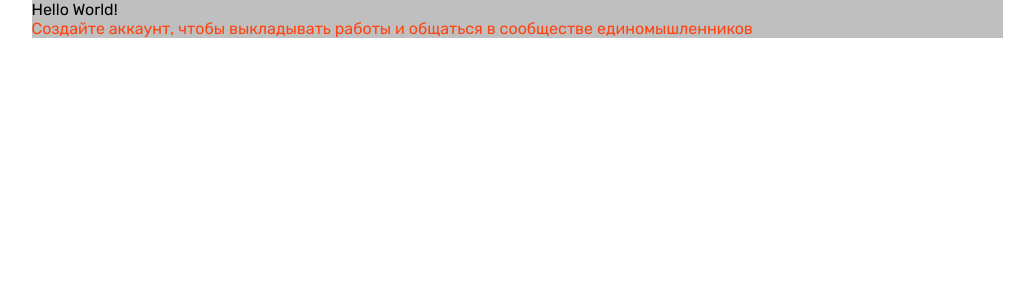
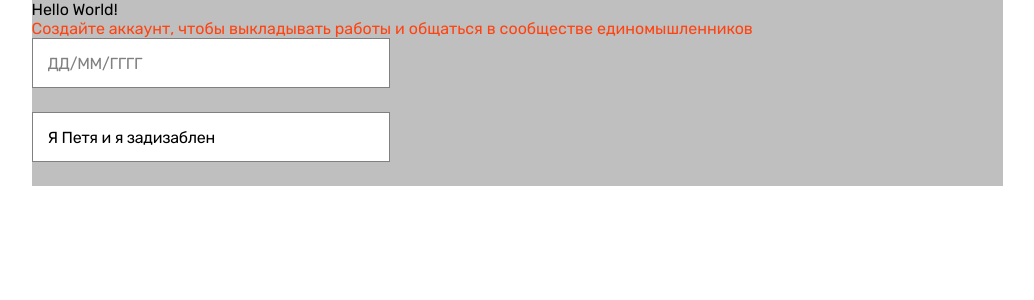
Before and after one commit to AntonKarpukhin/cardo-plus, a React (Vite) app: page / in a window 1280 px wide. Shown: the top 300 px of the page, without its empty margins (123-1157 px from the left). Built offline with nearby package versions, Linux system fonts and the light colour scheme.

Commit message:
feat: input

```diff
--- a/src/components/app/app.tsx
+++ b/src/components/app/app.tsx
@@ -1,11 +1,34 @@
+import React, { useState } from 'react';
+import {
+    required, validateValue,
+    birthdateValidator,
+} from '../../utils/validators';
 import styles from './app.module.css';
-import { Paragraph } from '../index';
+import { Paragraph, Input } from '../index';
 
-const App = () => (
-    <div className={styles.app}>
-        Hello World!
-        <Paragraph color="red" text="Создайте аккаунт, чтобы выкладывать работы и общаться в сообществе единомышленников" />
-    </div>
-);
+const App = () => {
+    const [name, setName] = useState<string>('');
+    const [nameError, setNameError] = useState<string | null>(null);
+
+    const handleNameChange = (event: React.ChangeEvent<HTMLInputElement>) => {
+        const newValue = event.target.value;
+        setName(newValue);
+        if (newValue === '') {
+            setNameError(null);
+        } else {
+            const error = validateValue(newValue, [required(), birthdateValidator]);
+            setNameError(error);
+        }
+    };
+
+    return (
+        <div className={styles.app}>
+            Hello World!
+            <Paragraph color="red" text="Создайте аккаунт, чтобы выкладывать работы и общаться в сообществе единомышленников" />
+            <Input type="text" placeholder="ДД/ММ/ГГГГ" value={name} error={!!nameError} errorText={nameError || ''} onChange={handleNameChange} />
+            <Input type="text" placeholder="Я плейсхолдер" value="Я Петя и я задизаблен" disabled />
+        </div>
+    );
+};
 
 export default App;
--- a/src/components/index.ts
+++ b/src/components/index.ts
@@ -1,4 +1,5 @@
 import App from './app/app';
 import Paragraph from './paragraph/paragraph';
+import Input from './input/input';
 
-export { App, Paragraph };
+export { App, Paragraph, Input };
--- /dev/null
+++ b/src/components/input/input.module.css
@@ -0,0 +1,62 @@
+.container {
+  display: flex;
+  flex-direction: column;
+  row-gap: 4px;
+  padding: 0;
+  margin: 0;
+  height: 74px;
+  box-sizing: border-box;
+}
+
+.input {
+  width: 358px;
+  padding: 15px;
+  border: 1px solid #808080;
+  font-family: 'Rubik', sans-serif;
+  font-size: 16px;
+  font-style: normal;
+  font-weight: 400;
+  line-height: 20px;
+  letter-spacing: -0.24px;
+  height: 50px;
+  box-sizing: border-box;
+}
+
+.input::placeholder {
+  color: #808080;
+  font-family: 'Rubik', sans-serif;
+  font-size: 16px;
+  font-style: normal;
+  font-weight: 400;
+  line-height: 20px;
+  letter-spacing: -0.24px;
+}
+
+.input:disabled {
+  background: white;
+  font-family: 'Rubik', sans-serif;
+  font-size: 16px;
+  font-style: normal;
+  font-weight: 400;
+  line-height: 20px;
+  letter-spacing: -0.24px;
+  color: black;
+}
+
+
+@media screen and (width < 390px) {
+  .input {
+    width: 100%;
+  }
+}
+
+.error {
+  color: #FF4310;
+  font-family: 'Rubik', sans-serif;
+  font-size: 13px;
+  font-style: normal;
+  font-weight: 400;
+  line-height: 20px;
+  /* 153.846% */
+  letter-spacing: -0.24px;
+}
--- /dev/null
+++ b/src/components/input/input.tsx
@@ -0,0 +1,28 @@
+import { FC } from 'react';
+import cn from 'classnames';
+import { InputProps } from './input.props';
+import styles from './input.module.css';
+
+const Input: FC<InputProps> = ({
+    type,
+    placeholder,
+    disabled,
+    value,
+    error = false,
+    errorText = '',
+    onChange,
+}) => (
+    <div className={cn(styles.container)}>
+        <input
+            className={cn(styles.input)}
+            type={type}
+            placeholder={placeholder}
+            disabled={disabled}
+            value={value}
+            onChange={onChange}
+        />
+        {error && <span className={cn(styles.error)}>{errorText}</span>}
+    </div>
+);
+
+export default Input;
--- /dev/null
+++ b/src/utils/validator-types.ts
@@ -0,0 +1,3 @@
+export type ValidationResult = string | null;
+export type Validator<T> = (params?: T) => ValidationResult;
+export type GetValidator<Options, Params> = (options?: Options) => Validator<Params>;
--- /dev/null
+++ b/src/utils/validators.ts
@@ -0,0 +1,80 @@
+import { ValidationResult, Validator, GetValidator } from './validator-types';
+
+export const validateValue = <T>(
+    value: T,
+    validators: Validator<T>[],
+): ValidationResult => {
+    let validationResult: ValidationResult = null;
+    let i = 0;
+
+    while (validationResult === null && i < validators.length) {
+        const res = validators[i](value);
+        if (res) {
+            validationResult = res;
+        }
+        i++;
+    }
+
+    return validationResult;
+};
+
+export const required: GetValidator<string, string> = (
+    message = 'Обязательное поле',
+) => (value) => (value ? null : message);
+
+function createValidator<T>(
+    regex: RegExp,
+    errorMessage: string,
+): Validator<T> {
+    return (value: T) => (regex.test(value.toString()) ? null : errorMessage);
+}
+
+export const emailValidator: Validator<string> = createValidator(
+    /^[a-zA-Z0-9._%+-]+@[a-zA-Z0-9.-]+\.[a-zA-Z]{2,}$/,
+    'Пожалуйста, введите действительный email',
+);
+
+export const phoneValidator: Validator<string> = createValidator(
+    /^\+\d{10}$/,
+    'Неверный формат номера телефона',
+);
+
+export const passwordValidator: Validator<string> = createValidator(
+    /^(?=.*[A-Za-z])(?=.*\d)[A-Za-z\d]{6,}$/,
+    'Пароль должен состоять не менее, чем из 6 символов',
+);
+
+export const nameValidator: Validator<string> = createValidator(
+    /^[a-zA-Zа-яА-ЯёЁ]{3,}$/,
+    'Пожалуйста, введите имя',
+);
+
+export const surnameValidator: Validator<string> = createValidator(
+    /^[a-zA-Zа-яА-ЯёЁ]{3,}$/,
+    'Пожалуйста, введите фамилию',
+);
+
+export const patronomicValidator: Validator<string> = createValidator(
+    /^[a-zA-Zа-яА-ЯёЁ]{3,}$/,
+    'Пожалуйста, введите отчество',
+);
+
+export const birthdateValidator: Validator<string> = createValidator(
+    /^(0[1-9]|[12][0-9]|3[01])\/(0[1-9]|1[012])\/\d{4}$/,
+    'Пожалуйста, введите дату рождения',
+);
+
+export const countryValidator: Validator<string> = createValidator(
+    /^[a-zA-Zа-яА-ЯёЁ]{3,}$/,
+    'Пожалуйста, введите страну',
+);
+
+export const regionValidator: Validator<string> = createValidator(
+    /^[a-zA-Zа-яА-ЯёЁ]{3,}$/,
+    'Пожалуйста, введите повторно страну и регион',
+);
+
+export const cityValidator: Validator<string> = createValidator(
+    /^[a-zA-Zа-яА-ЯёЁ]{3,}$/,
+    'Пожалуйста, введите город',
+);
```
Also changed, not shown: src/components/input/input.props.ts (added, +11 -0 lines), .eslintrc.cjs.
